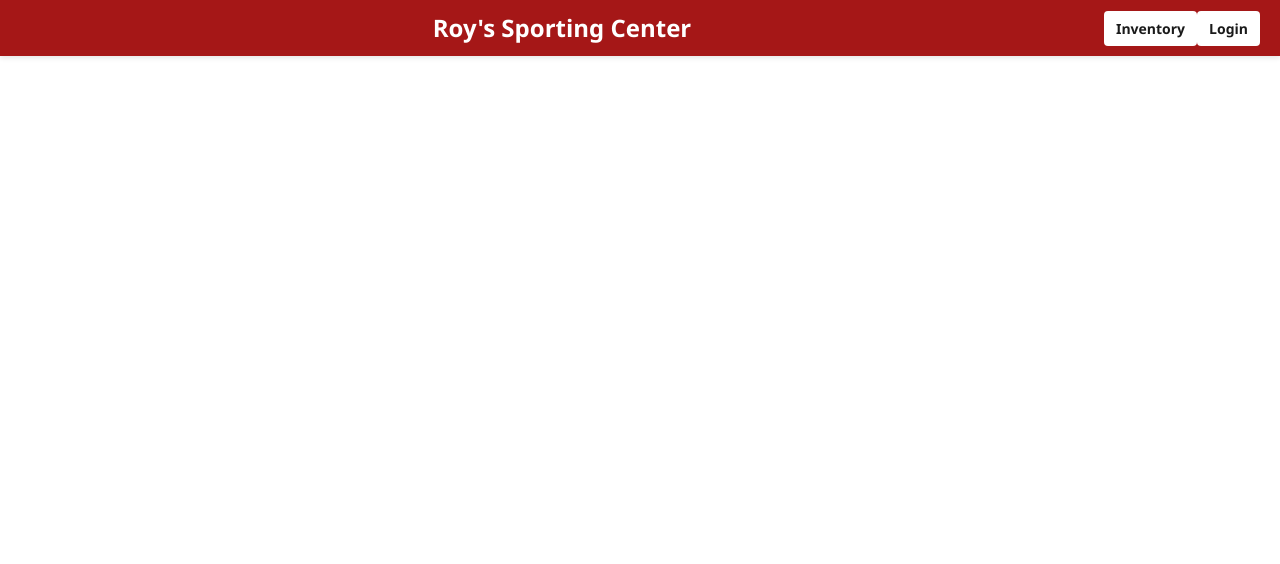
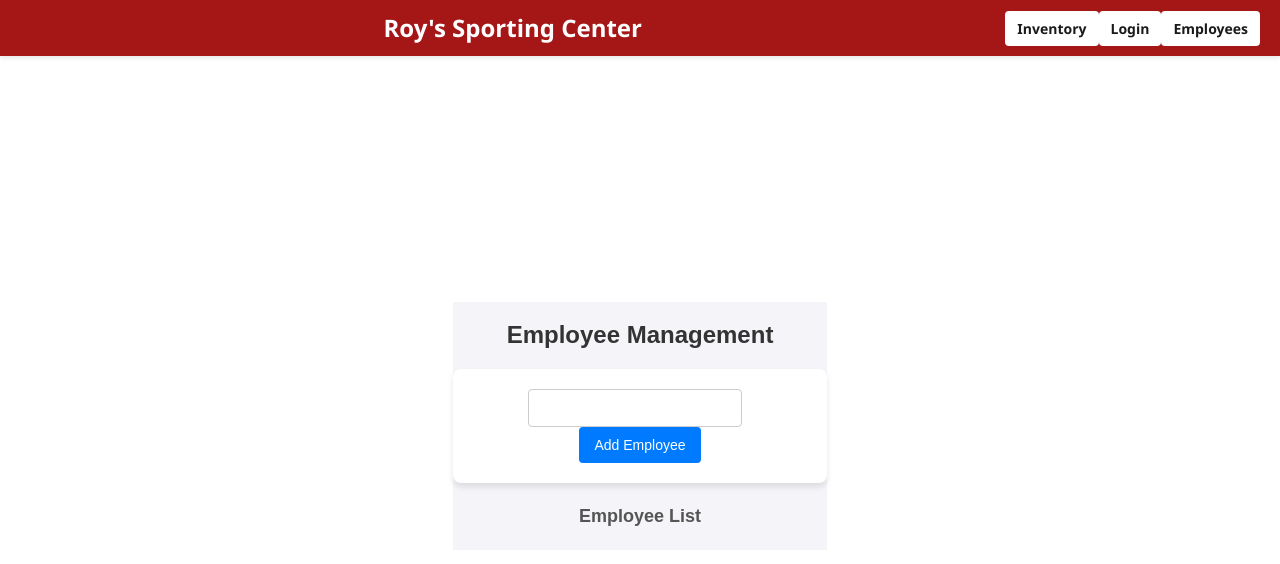
Before and after one commit to andrewwalker9902/CS440, a React (Vite) app: page /employees in a window 1280 px wide. Shown: the top 564 px of the page. Built offline with nearby package versions, Linux system fonts and the light colour scheme.

Commit message:
fix employee stuff

```diff
--- a/src/App.jsx
+++ b/src/App.jsx
@@ -2,6 +2,7 @@ import { BrowserRouter as Router, Routes, Route, Link } from 'react-router-dom';
 import About from './About';
 import Login from './Login';
 import Inventory from './Inventory';
+import Employees from './Employees';
 import './App.css';
 import { useState } from 'react';
 
@@ -31,6 +32,9 @@ function App() {
             <Link to="/login" className="login-button">
               Login
             </Link>
+            <Link to="/Employees" className="login-button">
+              Employees
+            </Link>
           </div>
         </header>
 
@@ -58,6 +62,7 @@ function App() {
             <Route path="/about" element={<About />} />
             <Route path="/login" element={<Login />} />
             <Route path="/inventory" element={<Inventory />} />
+            <Route path="/employees" element={<Employees />} />
           </Routes>
         </main>
       </div>
--- a/src/Employees.css
+++ b/src/Employees.css
@@ -1,18 +1,26 @@
-body {
+.employees-container {
     font-family: Arial, sans-serif;
     margin: 0;
     padding: 0;
     background-color: #f4f4f9;
+    font-size: 14px;
 }
 
-h1 {
+.employees-container h1 {
     text-align: center;
     color: #333;
     margin-top: 20px;
-    text-align: center;
+    font-size: 24px;
 }
 
-div {
+.employees-container h2 {
+    color: #555;
+    margin-top: 20px;
+    text-align: center;
+    font-size: 18px;
+}
+
+.employees-container div {
     max-width: 600px;
     margin: 20px auto;
     padding: 20px;
@@ -21,49 +29,53 @@ div {
     box-shadow: 0 4px 6px rgba(0, 0, 0, 0.1);
 }
 
-input[type="text"] {
-    width: calc(100% -120px);
+.employees-container input[type="text"] {
+    width: calc(100% - 120px);
     padding: 10px;
     margin-right: 10px;
     border: 1px solid #ccc;
     border-radius: 4px;
+    font-size: 14px;
 }
 
-button {
+.employees-container button {
     padding: 10px 15px;
     background-color: #007bff;
     color: white;
     border: none;
     border-radius: 4px;
     cursor: pointer;
+    font-size: 14px;
 }
 
-button:hover {
+.employees-container button:hover {
     background-color: #0056b3;
 }
 
-ul {
+.employees-container ul {
     list-style-type: none;
     padding: 0;
 }
 
-li {
+.employees-container li {
     display: flex;
     justify-content: space-between;
     align-items: center;
     padding: 10px;
     border-bottom: 1px solid #ddd;
+    font-size: 14px;
 }
 
-li:last-child {
+.employees-container li:last-child {
     border-bottom: none;
 }
 
-li button {
+.employees-container li button {
     background-color: #dc3545;
     padding: 5px 10px;
+    font-size: 12px;
 }
 
-li button:hover {
+.employees-container li button:hover {
     background-color: #a71d2a;
 }
--- a/src/Employees.jsx
+++ b/src/Employees.jsx
@@ -21,14 +21,15 @@ const Employees = () => {
     };
 
     return (
-        <div>
+        <div  className="employees-container">
+
             <h1>Employee Management</h1>
         <div>
             <input
                type="text"
                placeholder="Enter employee name"
                 value={newEmployee}
-                onChange={(e) => setewEmployee(e.target.value)}
+                onChange={(e) => setNewEmployee(e.target.value)}
             />
             <button onClick={addEmployee}>Add Employee</button>
             </div>
```
